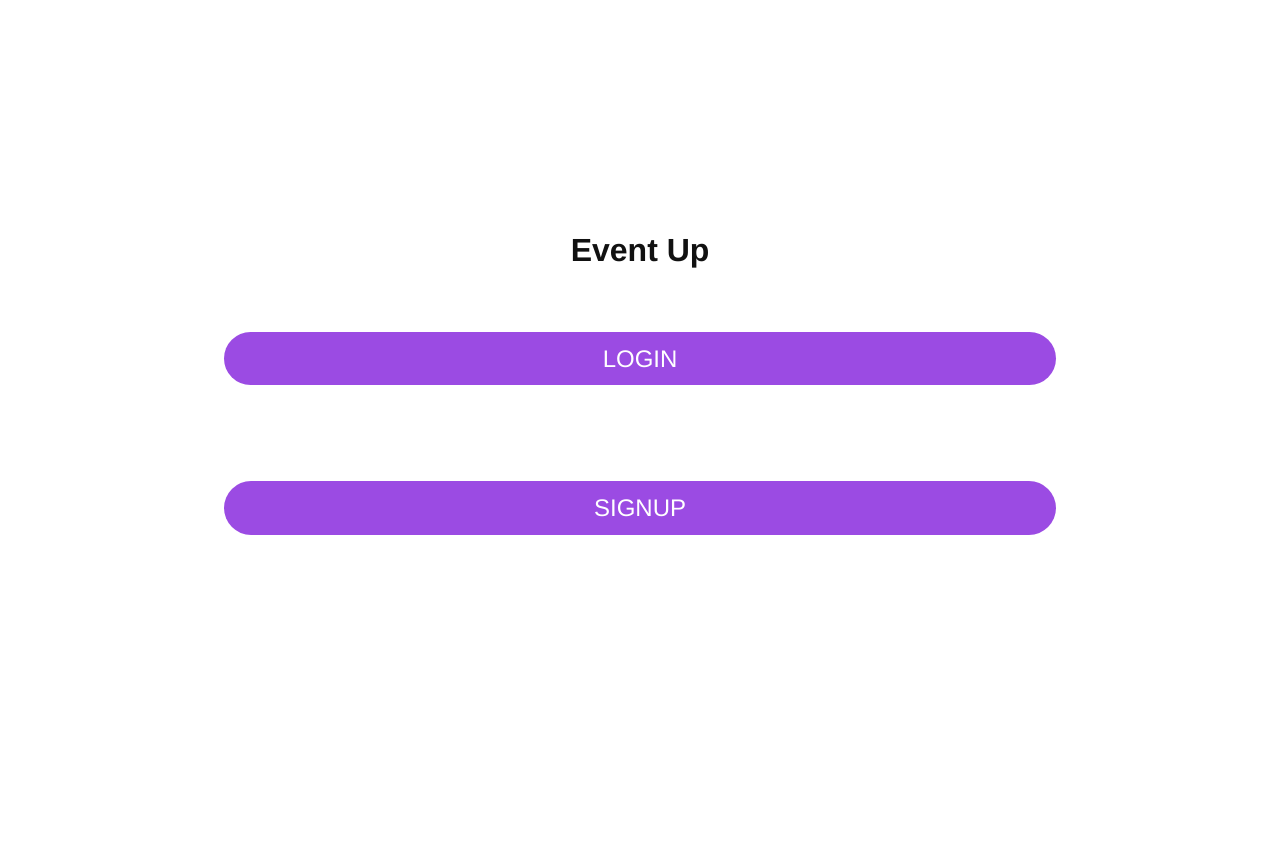
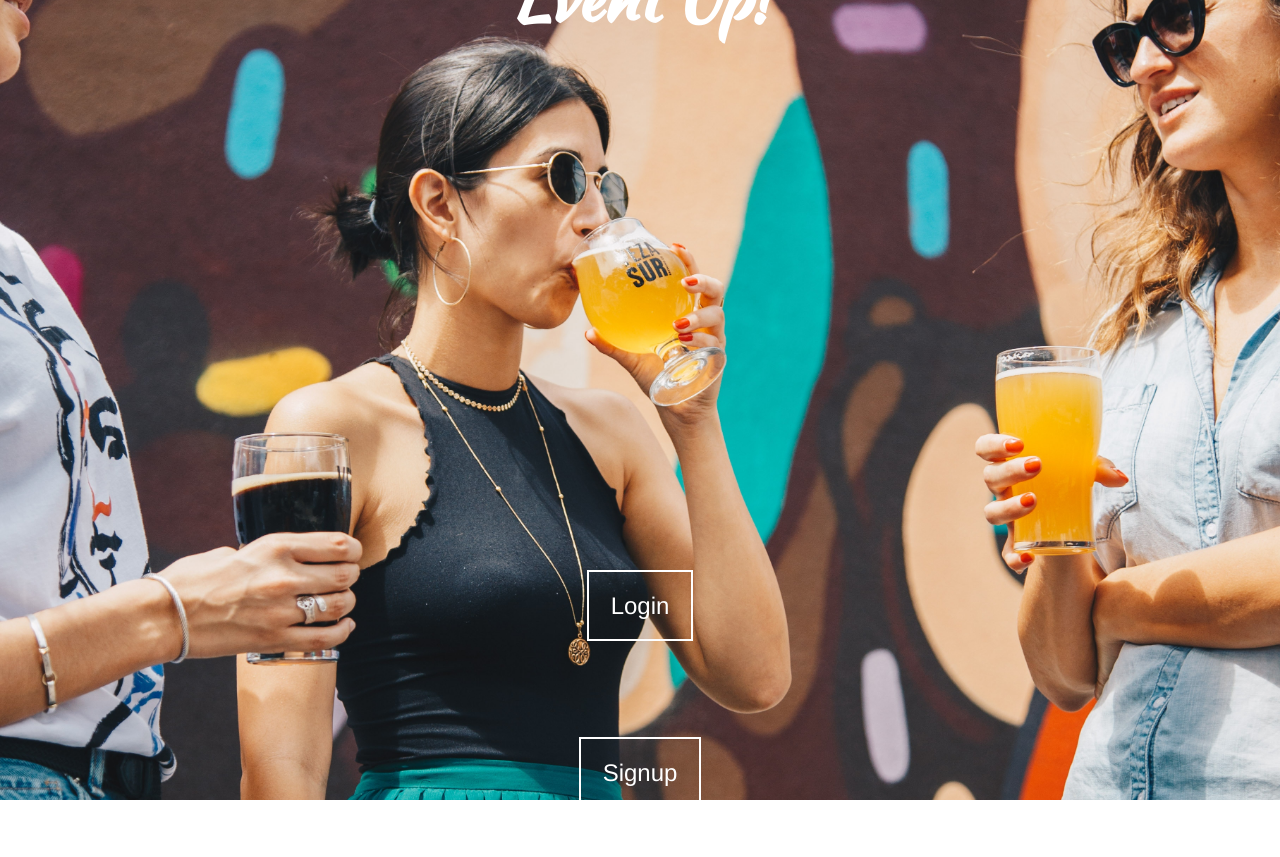
Before and after one commit to LlurensMartinez/Project2-EventUp, a Node server app: page / in a window 1280 px wide. Before the commit the page ends 535 px from the top, so only its background shows below. Run offline with Node 20, Linux system fonts and the light colour scheme; some libraries are stand-ins or nearby versions.

Commit message:
Login CSS

```diff
--- a/public/stylesheets/style.css
+++ b/public/stylesheets/style.css
@@ -1,4 +1,5 @@
-.img-event{
+    @import url('https://fonts.googleapis.com/css?family=Kaushan+Script');
+    .img-event {
         width: 50px;
         height: 50px;
     }
@@ -116,13 +117,25 @@ form label {
     }
 
     form input {
-  padding: 5px;
+        padding: 13px;
         font-size: 16px;
-  border: solid 1px black;
         margin-top: 10px;
         margin-bottom: 10px;
         width: 90%;
+        border: none;
+        /* border-radius: 10px; */
+        background: none;
+        border-bottom: 2px solid white;
+        color: white;
     }
+
+     ::-webkit-input-placeholder {
+        color: white;
+        font-size: 1.2em;
+        font-weight: 100;
+        f
+    }
+    /* WebKit */
 
     .input-hour {
         width: 50%;
@@ -176,6 +189,17 @@ form .field.has-error input {
         flex-direction: column;
         justify-content: center;
         height: 100%;
+        background-image: url('/images/elevate-755085-unsplash.jpg');
+        background-position: center;
+        background-size: cover;
+        background-repeat: no-repeat;
+    }
+
+    .index-main h1 {
+        font-family: 'Kaushan Script', cursive;
+        font-size: 4em;
+        margin-bottom: 40%;
+        color: white;
     }
 
     .home-main-div {
@@ -187,34 +211,34 @@ form .field.has-error input {
 
     .home-main-div h1 {
         font-size: 3em;
+        color: white;
     }
 
     .menu-text {
-  color: #00B7FF;
         margin-bottom: 2em;
         margin-top: 2em;
         text-decoration: none;
-  text-transform: uppercase;
+        /* text-transform: uppercase; */
         font-size: 1.50em;
-  background-color: #9B4BE3;
+        background-color: transparent;
         color: white;
-  text-align: center;
-  width: 65%;
-  padding: 15px 20px 15px 20px;
-  border-radius: 50px;
+        border: 2px solid white;
+        padding: 22px;
     }
     /* Login.hbs */
 
-.login-div {
+    .container-login {
+        background-color: rgb(12, 11, 11, 0.3);
         display: flex;
         flex-direction: column;
-  align-items: center;
-  justify-content: center;
-  height: 90%;
+        justify-content: space-evenly;
     }
 
-.login-div h2 {
+    .login-section h2 {
         font-size: 4em;
+        color: white;
+        margin-bottom: 67%;
+        font-family: 'Kaushan Script', cursive;
     }
 
     .login-form {
@@ -330,6 +354,7 @@ form .field.has-error input {
         width: 31%;
         height: auto;
     }
+
     #map {
         width: 300px;
         height: 200px;
--- a/views/index.hbs
+++ b/views/index.hbs
@@ -10,10 +10,10 @@
 </div>
 {{else}}
 <div class="index-main">
-  <h1>Event Up</h1>
+  <h1>Event Up!</h1>
   <div class="options-home">
-    <a class="index-login menu-text" href="/auth/login">Login</a>
-    <a class="index-signup menu-text" href="/auth/signup">Signup</a>
+    <a class=" menu-text" href="/auth/login">Login</a>
+    <a class=" menu-text" href="/auth/signup">Signup</a>
   </div>
 
 </div>
```
Also changed, not shown: views/auth/login.hbs (+6 -5 lines), public/images/elevate-755085-unsplash.jpg (added). Lines whose indentation alone changed are shown as unchanged.
